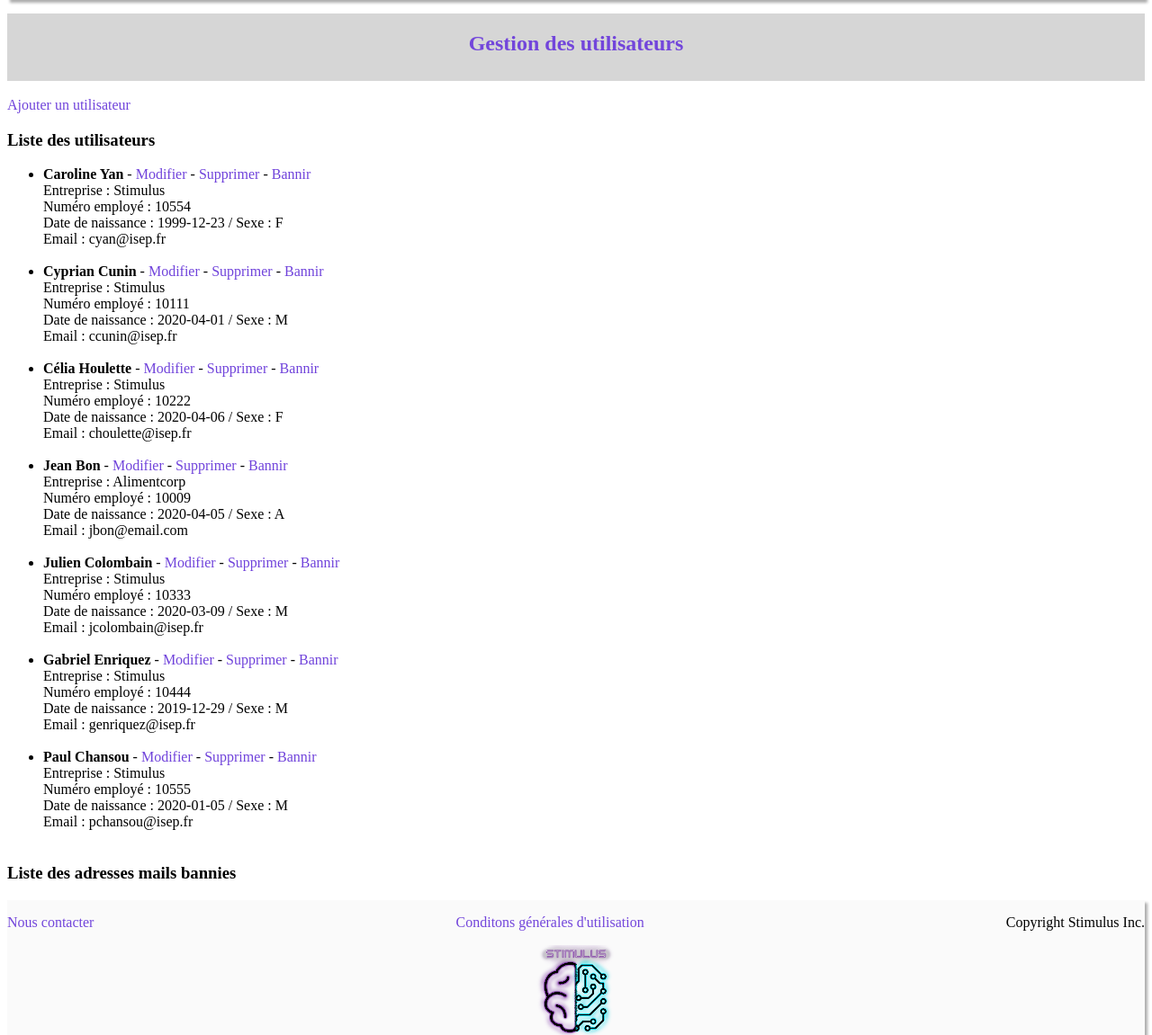
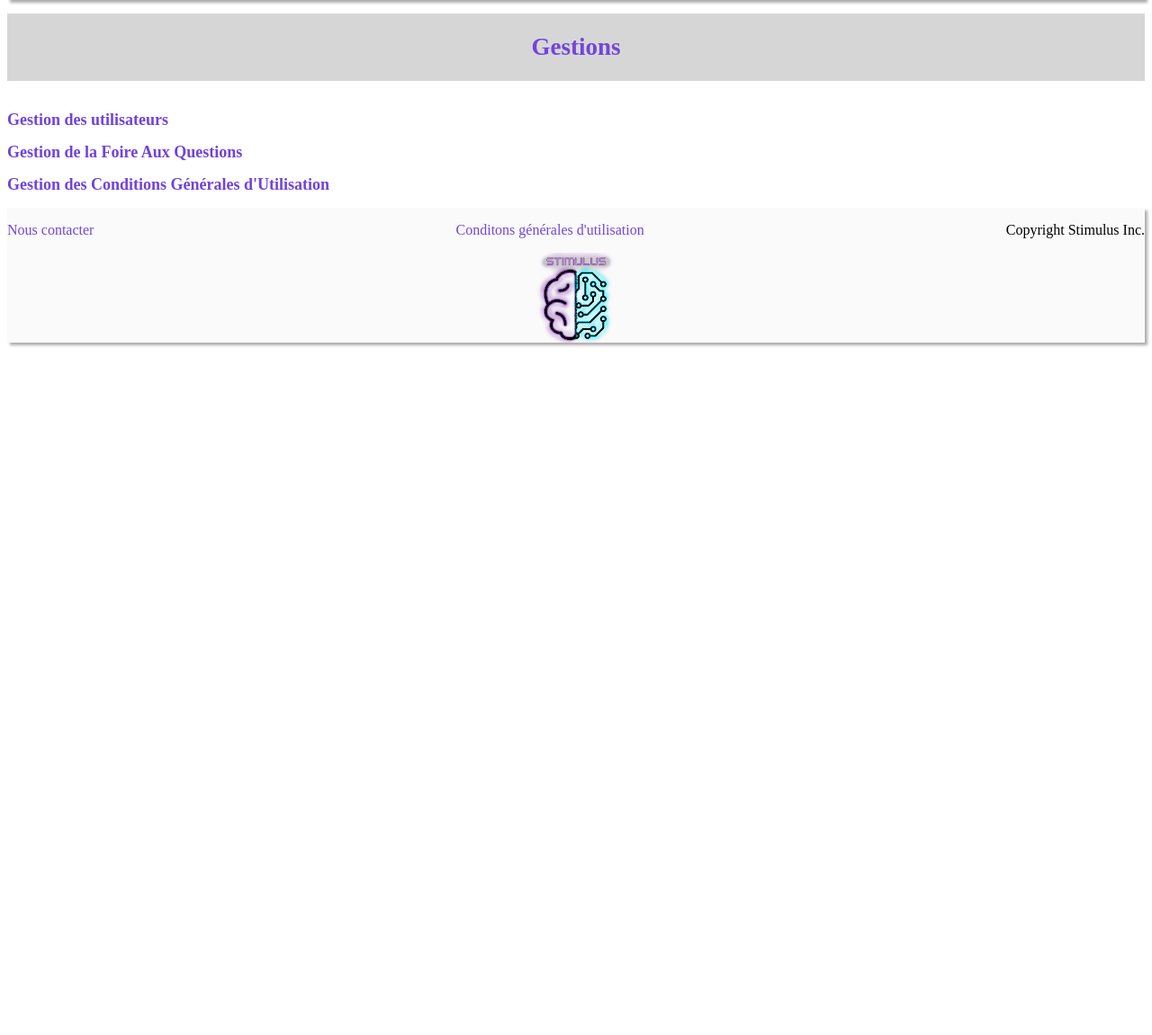
Before and after one commit to juliencol/isep-stimulus, a PHP site: page /caroline/view/gestion.php in a window 1280 px wide. Shown: the part 115-1266 px from the top of the page at 90% size. After the commit the page ends 501 px from the top, so only its background shows below. Run offline with PHP 8.4, Linux system fonts and the light colour scheme; data comes from the database, SQL or seed files in the repository.

Commit message:
Création d'une page gestions dans laquelle il y a gestion des utilisateurs, gestion de la FAQ et gestion des CGU. Modification du nom de cerrtains fichiers

```diff
--- a/caroline/view/_css/base.css
+++ b/caroline/view/_css/base.css
@@ -11,9 +11,13 @@ body {
     justify-content: center;
     text-align: center;
     vertical-align: middle;
+    font-size: large;
     color: #7245db;
 }
 
+h2 {
+    font-size: large;
+}
 
 
 a, a:visited {
@@ -25,7 +29,7 @@ a:hover {
 }
 
 a:link {
-    text-decoration:none;
+    text-decoration: none;
 }
 
 
--- a/caroline/view/gestion-add-user.php
+++ b/caroline/view/gestion-users-add.php
@@ -1,5 +1,5 @@
 <?php
-    include('../modele/connexion.php');
+    require('../modele/connexion.php');
 ?>
 
 <!DOCTYPE html>
@@ -30,7 +30,7 @@
                     <h3> Ajouter un utilisateur</h3>
 
                     <?php
-                        require('../controllers/req-add-user.php');
+                        require('../controllers/req-gestion-users-add.php');
                     ?>
 
                     <form method="post" action="">
--- a/caroline/view/gestion-modify-user.php
+++ b/caroline/view/gestion-users-modify.php
@@ -1,5 +1,5 @@
 <?php
-    include('../modele/connexion.php');
+    require('../modele/connexion.php');
 ?>
 
 <!DOCTYPE html>
@@ -30,7 +30,7 @@
 
                 <?php
                 if (isset($_GET['modify']) AND !empty($_GET['modify'])) {
-                    require('../controllers/req-gestion-modify-user.php');
+                    require('../controllers/req-gestion-users-modify.php');
 
                 ?>
                     <br />
--- a/caroline/view/gestion.php
+++ b/caroline/view/gestion.php
@@ -1,5 +1,5 @@
 <?php
-    include('../modele/connexion.php');
+    require('../modele/connexion.php');
 ?>
 
 <!DOCTYPE html>
@@ -16,59 +16,23 @@
     <body>
         <?php include('header.php'); ?>
 
-
         <section id="gestion-page">
 
             <div class="container">
 
                 <div class="titre-page">
-                    <h1>Gestion des utilisateurs</h1>
+                    <h1>Gestions</h1>
                 </div>
                 <br />
 
-                <?php
-                    require('../controllers/req-gestion.php');
-                ?>
-
-
-                <a href="gestion-add-user.php">Ajouter un utilisateur</a>
-
-                <h3> Liste des utilisateurs </h3>
-
-                <?php
-                $users = $bdd->query('SELECT * FROM users');
-                $banned = $bdd->query('SELECT * FROM banned');
-
-
-                echo '<ul>';
-                while ($data = $users->fetch()) {
-                    echo '<li><strong>' . $data['first_name'] . ' ' . $data['last_name'] . '</strong> - '; ?>
-                    <a href="gestion-modify-user.php?modify=<?= $data['user_id'] ?>">Modifier</a> -
-                    <a href="gestion.php?delete=<?= $data['user_id'] ?>">Supprimer</a> -
-                    <a href="gestion.php?ban=<?= $data['email'] ?>">Bannir</a>
-                    <br />
-                    <?php
-                    echo 'Entreprise : ' . $data['company_name'] . '<br />';
-                    echo 'Numéro employé : ' . $data['employee_number'] . '<br />';
-                    echo 'Date de naissance : ' . $data['birthdate'] . " / Sexe : " . $data['gender'] . '<br />';
-                    echo 'Email : ' . $data['email'] . '</li><br />';
-
-                }
-                echo '</ul>';
-                $users->closeCursor();
-
-                ?>
-
-                <h3> Liste des adresses mails bannies </h3>
-
-
+                <h2> <a href="gestion-users.php">Gestion des utilisateurs</a> </h2>
+                <h2> <a href="###">Gestion de la Foire Aux Questions</a> </h2>
+                <h2> <a href="###">Gestion des Conditions Générales d'Utilisation</a> </h2>
 
             </div>
         </section>
 
-
         <?php include('footer.php'); ?>
-
 
     </body>
 
```
Also changed, not shown: caroline/view/gestion-users.php (added, +75 -0 lines), caroline/controllers/req-gestion-users-add.php (renamed from caroline/controllers/req-gestion-add-user.php), caroline/controllers/req-gestion-users-modify.php (renamed from caroline/controllers/req-gestion-modify-user.php), caroline/controllers/req-gestion-users.php (renamed from caroline/controllers/req-gestion.php).
